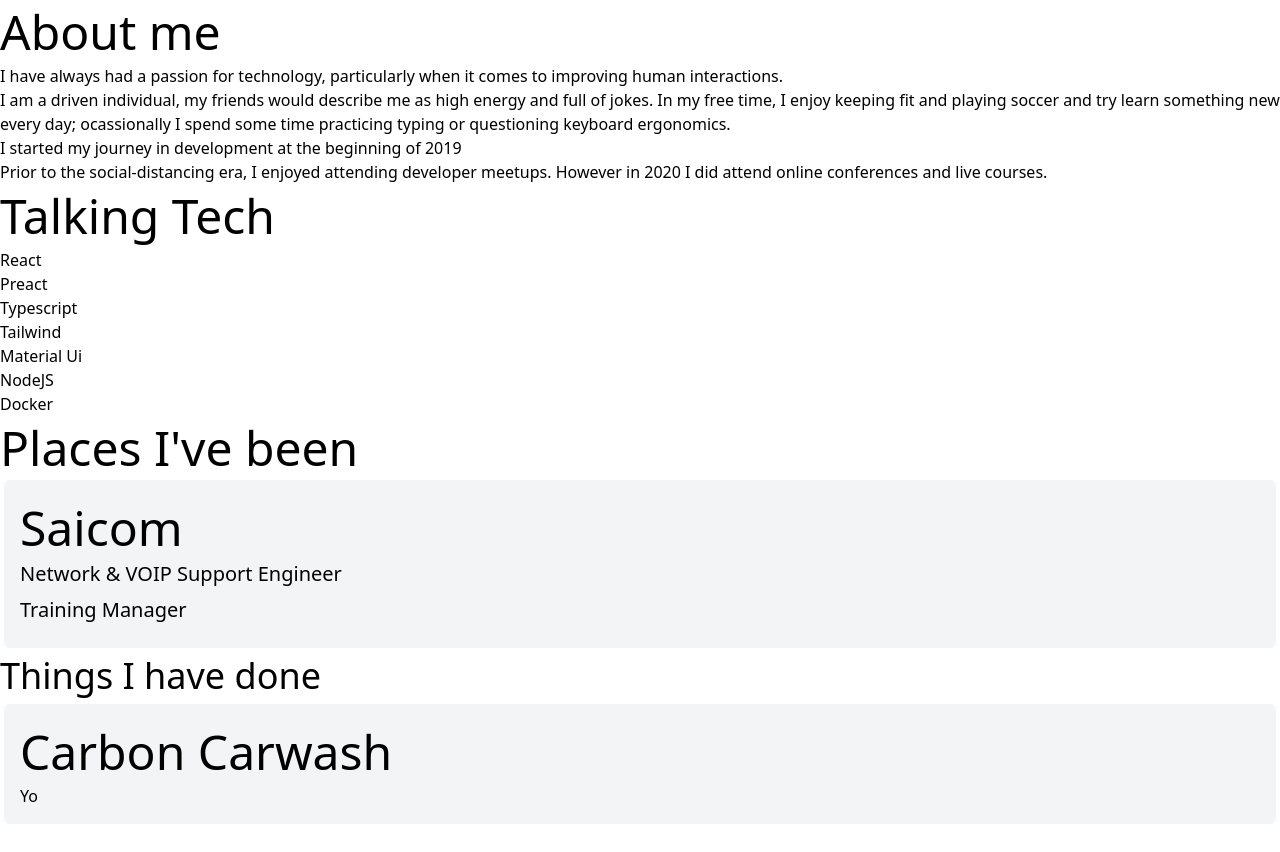
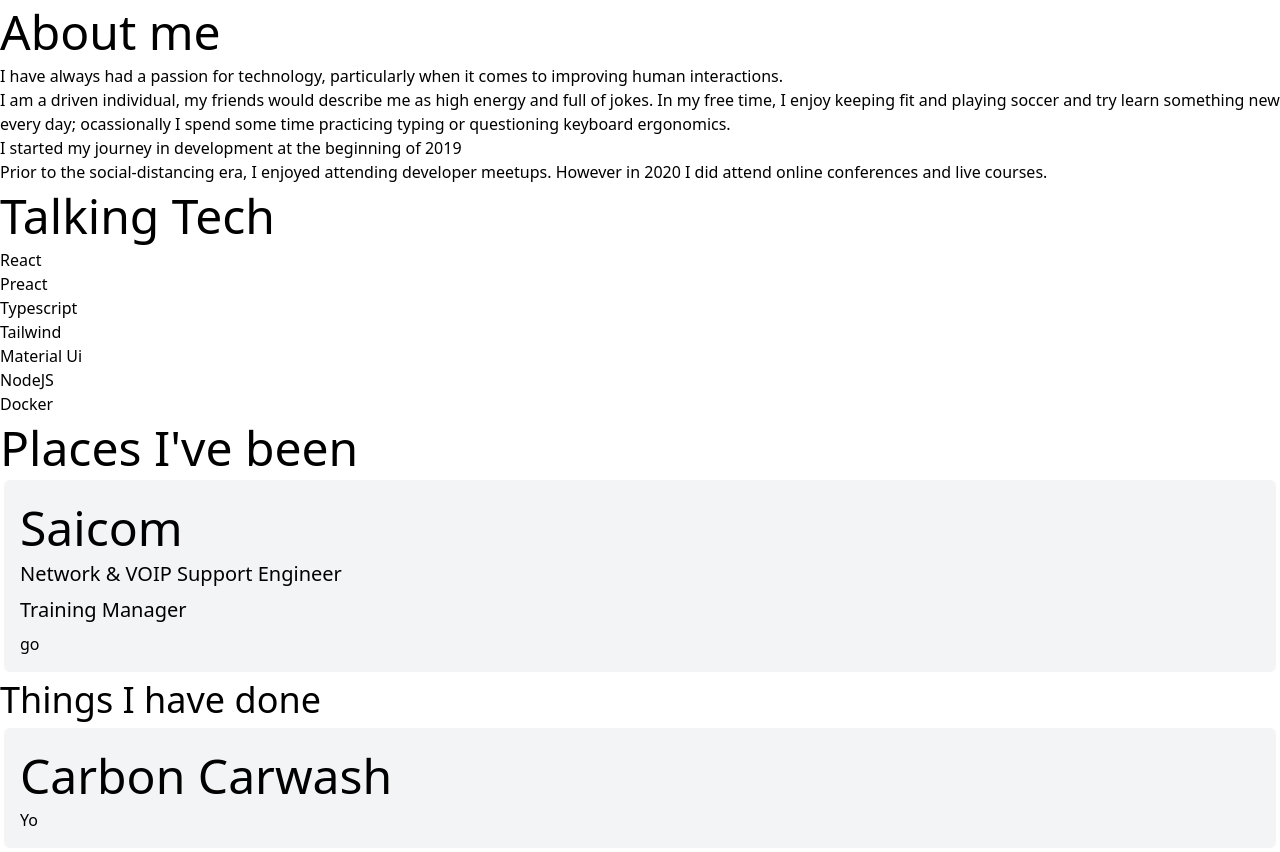
Before and after one commit to MMMikeM/CV-Site, a Preact app: page / in a window 1280 px wide. Before the commit the page ends 828 px from the top, so only its background shows below. Built offline with nearby package versions, Linux system fonts and the light colour scheme.

Commit message:
refactor: 🚨 Updated types for card component

```diff
--- a/src/components/card.tsx
+++ b/src/components/card.tsx
@@ -4,18 +4,18 @@ type ChildrenProps = {
   children: ComponentChildren;
   title?: string;
   image?: { url: string };
-  buttons?: [{ onClick: void; text: string }];
+  buttonList?: [{ clickFunction: void; text: string }];
 };
 
-const Card = ({ children, title, image, buttons }: ChildrenProps) => {
+const Card = ({ children, title, image, buttonList }: ChildrenProps) => {
   return (
     <div className="bg-gray-100 rounded-md m-1 p-4">
       {image ? <img src={image.url} /> : ""}
       {title ? <h2>{title}</h2> : ""}
       {children}
-      {buttons
-        ? buttons.map((button: { onClick: void; text: string }) => (
-            <button onClick={button.onClick}>{button.text}</button>
+      {buttonList
+        ? buttonList.map((button) => (
+            <button onClick={() => button.clickFunction}>{button.text}</button>
           ))
         : ""}
     </div>
--- a/src/pages/experience.tsx
+++ b/src/pages/experience.tsx
@@ -1,10 +1,23 @@
 import Card from "../components/card";
 
+type buttonListTypes = [
+  {
+    clickFunction: void;
+    text: string;
+  }
+];
+
 const Experience = () => {
+  const buttonList: buttonListTypes = [
+    {
+      clickFunction: console.log("hi"),
+      text: "go",
+    },
+  ];
   return (
     <>
       <h2>Places I've been</h2>
-      <Card title="Saicom">
+      <Card title="Saicom" buttonList={buttonList}>
         <ul>
           <li>
             <h5>Network & VOIP Support Engineer</h5>
```
